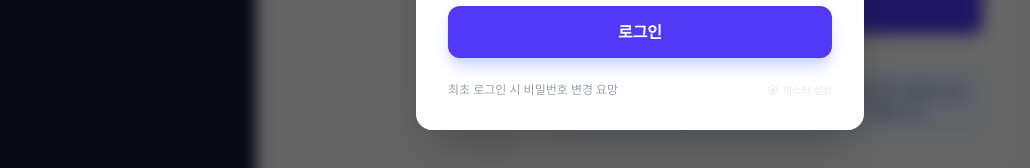
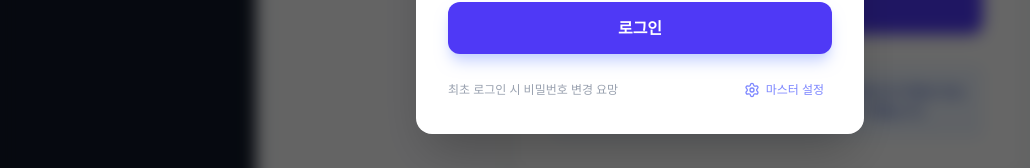
Before and after one commit to bizpeer/hrspending, a React (Vite) app in the folder client/: page /#/ in a window 1280 px wide. Both pictures are taken after a click on the button "로그인". Shown: the part 490-658 px from the top of the page, without its empty margins (0-1030 px from the left). Built offline with nearby package versions, Linux system fonts and the light colour scheme; no server answers.

Commit message:
fix: 마스터 설정 버튼 시인성 개선 (보라색 계열 적용)

```diff
--- a/client/src/components/LoginModal.tsx
+++ b/client/src/components/LoginModal.tsx
@@ -132,10 +132,10 @@ export const LoginModal: React.FC = () => {
             </p>
             <button
               onClick={handleSeedMasterAdmin}
-              className="text-[10px] text-gray-200 hover:text-gray-400 flex items-center gap-1 transition-colors"
+              className="text-xs text-indigo-400 hover:text-indigo-600 flex items-center gap-1.5 px-2 py-1 hover:bg-indigo-50 rounded-lg transition-all font-medium"
               title="마스터 계정 초기화"
             >
-              <Settings className="w-3 h-3" />
+              <Settings className="w-4 h-4" />
               마스터 설정
             </button>
           </div>
```
